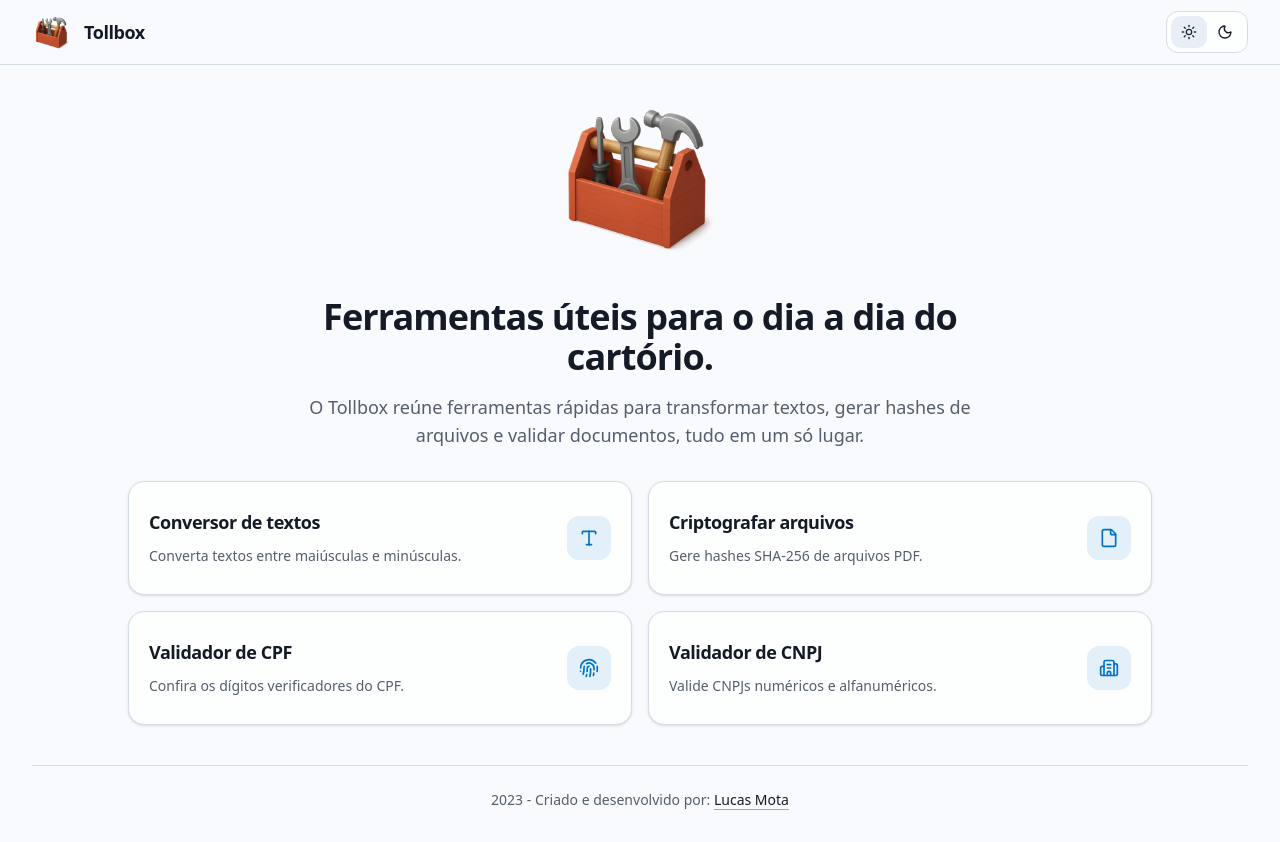
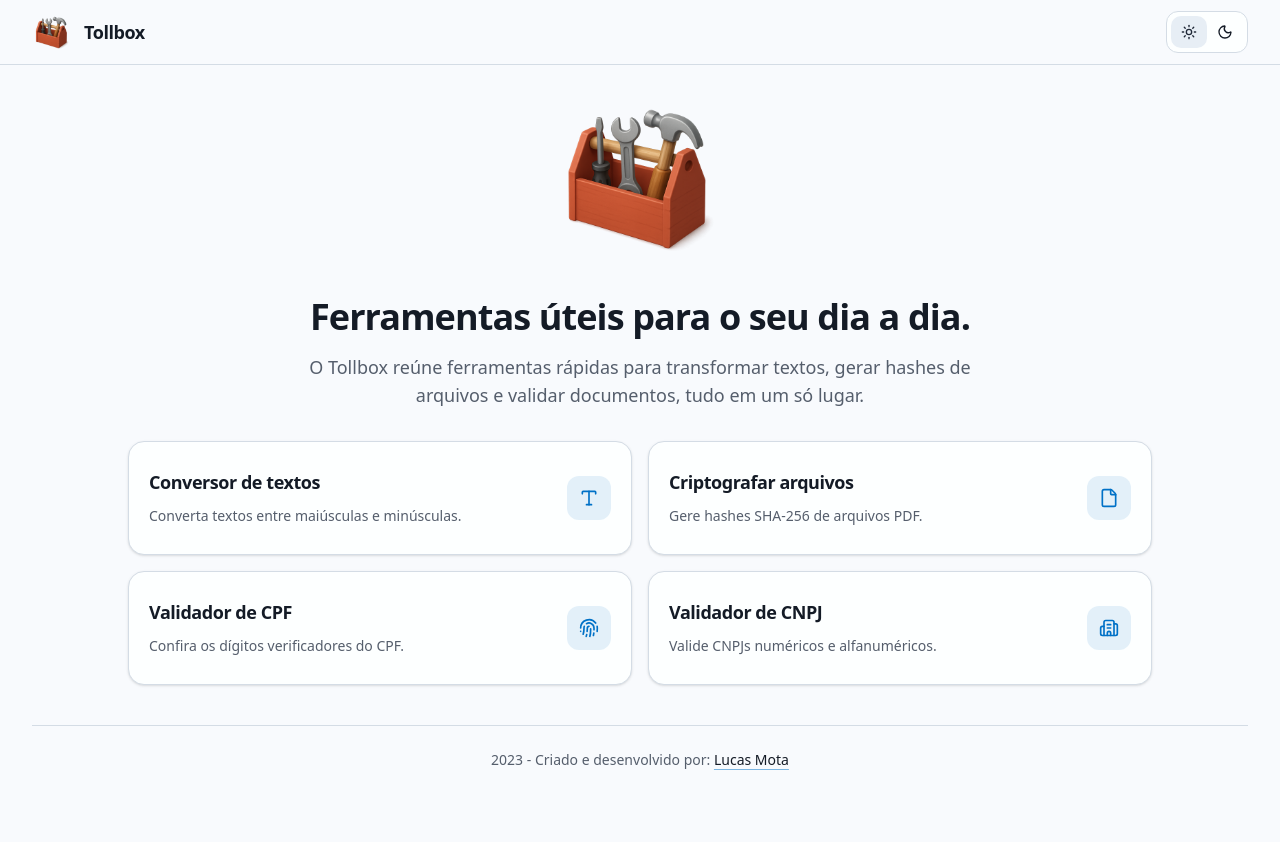
Before and after one commit to lmdvlpr/toolbox, a React (Vite) app: page / in a window 1280 px wide. After the commit the page ends 802 px from the top, so only its background shows below. Built offline with nearby package versions, Linux system fonts and the light colour scheme.

Commit message:
copy: broaden Tollbox audience

```diff
--- a/index.html
+++ b/index.html
@@ -5,8 +5,8 @@
     <link rel="icon" type="image/png" sizes="1024x1024" href="/toolbox_icon.png" />
     <meta name="viewport" content="width=device-width, initial-scale=1.0" />
     <meta name="theme-color" content="#f7f8fb" />
-    <meta name="description" content="Ferramentas úteis para o dia a dia do cartório." />
-    <title>Tollbox | Ferramentas para cartórios</title>
+    <meta name="description" content="Ferramentas úteis para o seu dia a dia." />
+    <title>Tollbox | Ferramentas para o dia a dia</title>
     <script>
       (() => {
         const storedTheme = localStorage.getItem('toolbox-theme')
--- a/src/pages/Home.tsx
+++ b/src/pages/Home.tsx
@@ -58,7 +58,7 @@ export function Home() {
             className="mb-8 size-36 object-cover sm:size-44"
           />
           <h1 className="max-w-3xl text-3xl font-semibold tracking-tight sm:text-4xl">
-            Ferramentas úteis para o dia a dia do cartório.
+            Ferramentas úteis para o seu dia a dia.
           </h1>
           <p className="mx-auto mt-4 max-w-2xl text-base leading-7 text-muted-foreground sm:text-lg">
             O Tollbox reúne ferramentas rápidas para transformar textos, gerar hashes de arquivos e validar documentos, tudo em um só lugar.
```
Also changed, not shown: 1 other file (tests, documents, lock files or other folders).
